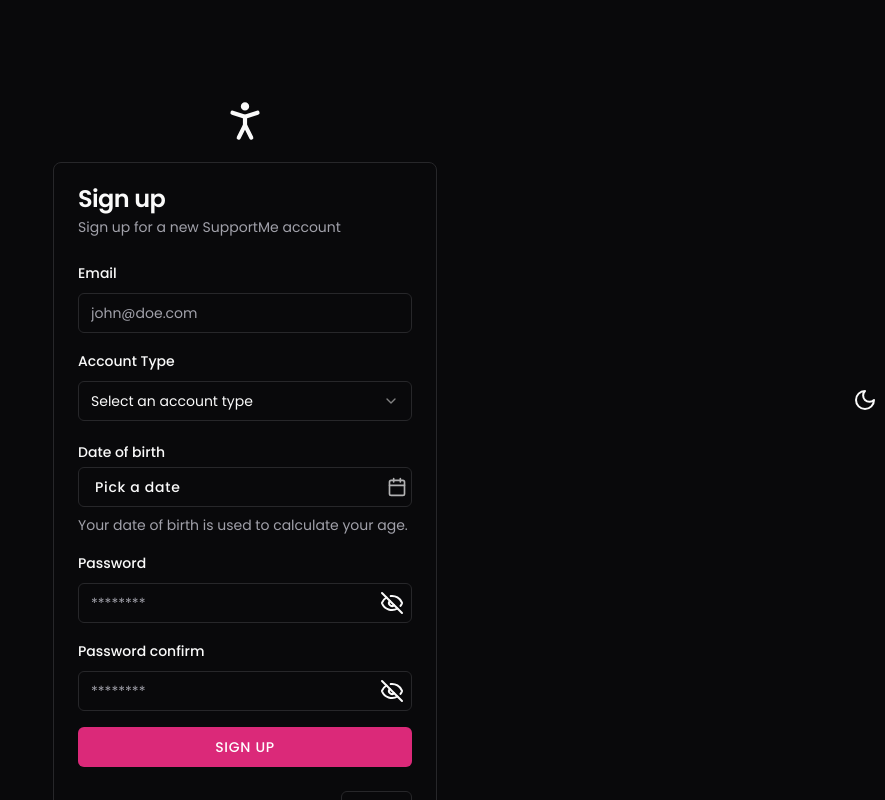
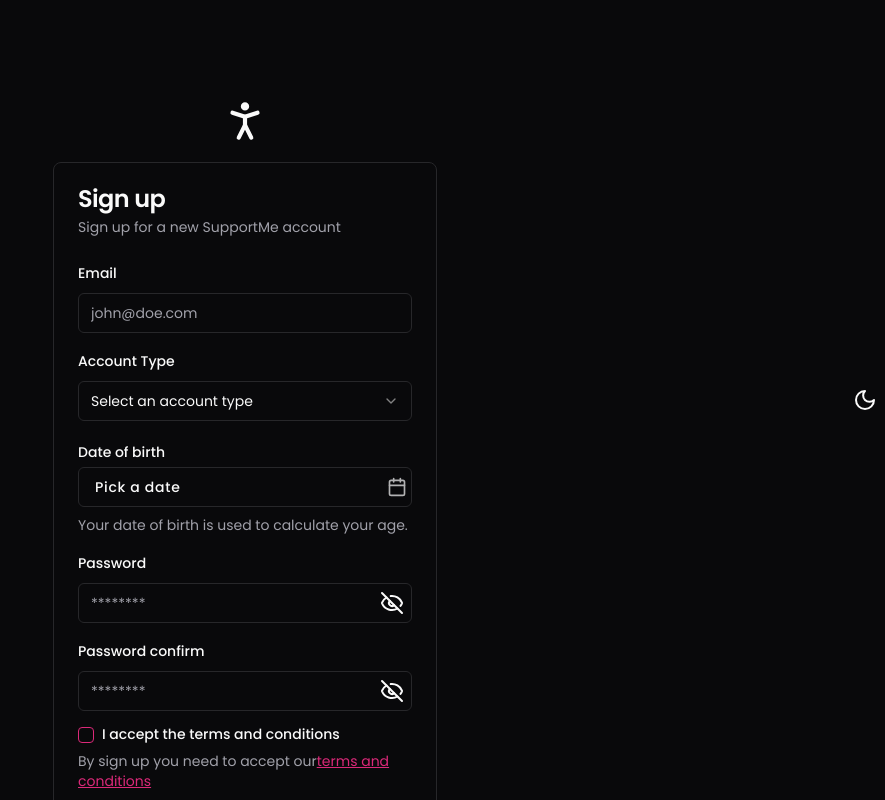
Before and after one commit to hi-carry-lee/shadcn-practice, a Next.js app: page /sign-up in a window 1280 px wide. Shown: the top 800 px of the page, without its empty margins (395-1280 px from the left). Built offline with nearby package versions, Linux system fonts and the light colour scheme.

Commit message:
feat: 1. add a checkbox for accept terms 2. make some improvements

```diff
--- a/app/(logged-out)/login/page.tsx
+++ b/app/(logged-out)/login/page.tsx
@@ -24,6 +24,8 @@ import {
   FormMessage,
 } from "@/components/ui/form";
 import { Input } from "@/components/ui/input";
+import { useRouter } from "next/navigation";
+import { PasswordInput } from "@/components/ui/password-input";
 
 // 1. use fragment, since we need to add a icon on the top
 // 2. 'w-full max-w-sm': two similar width property, seems redundant? actually it's a responsive design
@@ -31,10 +33,13 @@ import { Input } from "@/components/ui/input";
 
 const formSchema = z.object({
   email: z.string().email(),
-  password: z.string(),
+  password: z.string().nonempty("You must input your password!"),
 });
 
 function LoginPage() {
+  // 👉 come from 'next/navigation'
+  const router = useRouter();
+
   // useForm is a generic func, we can pass a type into it
   const form = useForm<z.infer<typeof formSchema>>({
     resolver: zodResolver(formSchema),
@@ -44,8 +49,11 @@ function LoginPage() {
     },
   });
 
-  const handleSubmit = () => {
-    console.log("handle login");
+  const handleSubmit = (data: z.infer<typeof formSchema>) => {
+    console.log("handle login, data: ", data);
+    if (data) {
+      router.push("/dashboard");
+    }
   };
 
   return (
@@ -88,7 +96,7 @@ function LoginPage() {
                   <FormItem>
                     <FormLabel>Password</FormLabel>
                     <FormControl>
-                      <Input placeholder="******" {...field} />
+                      <PasswordInput placeholder="******" {...field} />
                     </FormControl>
                     <FormMessage />
                   </FormItem>
--- a/app/(logged-out)/sign-up/page.tsx
+++ b/app/(logged-out)/sign-up/page.tsx
@@ -40,6 +40,8 @@ import {
   SelectValue,
 } from "@/components/ui/select";
 import { PasswordInput } from "@/components/ui/password-input";
+import { Checkbox } from "@/components/ui/checkbox";
+import { useRouter } from "next/navigation";
 
 //
 
@@ -47,9 +49,9 @@ const formSchema = z
   .object({
     email: z.string().email(),
     accountType: z.enum(["personal", "company"]),
-    companyName: z.string().optional(), // not required
+    companyName: z.string().optional(), // optional() means it's not required
     numberOfEmployees: z.coerce.number().min(0).optional(), // coerce value from string to number
-    // 👉 return true means validation failed
+    // 👉 return false means validation failed
     dob: z.date().refine((date) => {
       const today = new Date();
       const eighteenYearsAgo = new Date(
@@ -58,7 +60,7 @@ const formSchema = z
         today.getDay()
       );
       return date <= eighteenYearsAgo;
-    }),
+    }, "You must be at least 18 years old"),
     password: z
       .string()
       .min(8, "Password must contains at least 8 characters")
@@ -66,6 +68,13 @@ const formSchema = z
         return /^(?=.*[!@#$%^&*])(?=.*[A-Z]).*$/.test(password);
       }, "Password must contains at least 1 speceial character and 1 uppercase letter"),
     passwordConfirm: z.string(),
+    acceptTerms: z
+      .boolean({
+        required_error: "You must accept the terms and conditions",
+      })
+      .refine((acceptance) => {
+        return acceptance;
+      }, "You must accept the terms and conditions"),
   })
   .superRefine((data, ctx) => {
     if (data.accountType === "company" && !data.companyName) {
@@ -85,6 +94,9 @@ const formSchema = z
   });
 
 function SignupPage() {
+  // 👉 come from 'next/navigation'
+  const router = useRouter();
+
   // useForm is a generic func, we can pass a type into it
   const form = useForm<z.infer<typeof formSchema>>({
     resolver: zodResolver(formSchema),
@@ -100,8 +112,11 @@ function SignupPage() {
     },
   });
 
-  const handleSubmit = () => {
-    console.log("handle login");
+  const handleSubmit = (data: z.infer<typeof formSchema>) => {
+    console.log("handle login, data is: ", data);
+    if (data) {
+      router.push("/dashboard");
+    }
   };
 
   const accountType = form.watch("accountType");
@@ -192,6 +207,8 @@ function SignupPage() {
                             type="number"
                             {...field}
                             placeholder="employees"
+                            // 👉 for get rid of warning in the console
+                            value={field.value ?? ""}
                           />
                         </FormControl>
                         <FormMessage />
@@ -270,6 +287,33 @@ function SignupPage() {
                   </FormItem>
                 )}
               />
+              <FormField
+                control={form.control}
+                name="acceptTerms"
+                render={({ field }) => (
+                  <FormItem>
+                    <div className="flex gap-2">
+                      <FormControl>
+                        <Checkbox
+                          checked={field.value}
+                          onCheckedChange={field.onChange}
+                        />
+                      </FormControl>
+                      <FormLabel>I accept the terms and conditions</FormLabel>
+                    </div>
+                    <FormDescription>
+                      By sign up you need to accept our
+                      <Link
+                        href="/examples/terms"
+                        className="text-primary underline"
+                      >
+                        terms and conditions
+                      </Link>
+                    </FormDescription>
+                    <FormMessage />
+                  </FormItem>
+                )}
+              />
               <Button type="submit">Sign up</Button>
             </form>
           </Form>
--- /dev/null
+++ b/components/ui/checkbox.tsx
@@ -0,0 +1,30 @@
+"use client"
+
+import * as React from "react"
+import * as CheckboxPrimitive from "@radix-ui/react-checkbox"
+import { Check } from "lucide-react"
+
+import { cn } from "@/lib/utils"
+
+const Checkbox = React.forwardRef<
+  React.ElementRef<typeof CheckboxPrimitive.Root>,
+  React.ComponentPropsWithoutRef<typeof CheckboxPrimitive.Root>
+>(({ className, ...props }, ref) => (
+  <CheckboxPrimitive.Root
+    ref={ref}
+    className={cn(
+      "peer h-4 w-4 shrink-0 rounded-sm border border-primary ring-offset-background focus-visible:outline-none focus-visible:ring-2 focus-visible:ring-ring focus-visible:ring-offset-2 disabled:cursor-not-allowed disabled:opacity-50 data-[state=checked]:bg-primary data-[state=checked]:text-primary-foreground",
+      className
+    )}
+    {...props}
+  >
+    <CheckboxPrimitive.Indicator
+      className={cn("flex items-center justify-center text-current")}
+    >
+      <Check className="h-4 w-4" />
+    </CheckboxPrimitive.Indicator>
+  </CheckboxPrimitive.Root>
+))
+Checkbox.displayName = CheckboxPrimitive.Root.displayName
+
+export { Checkbox }
```
